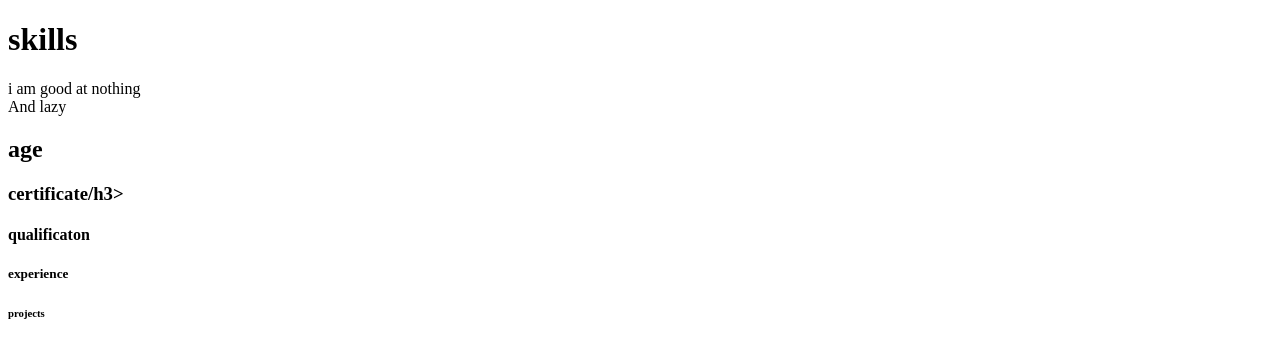
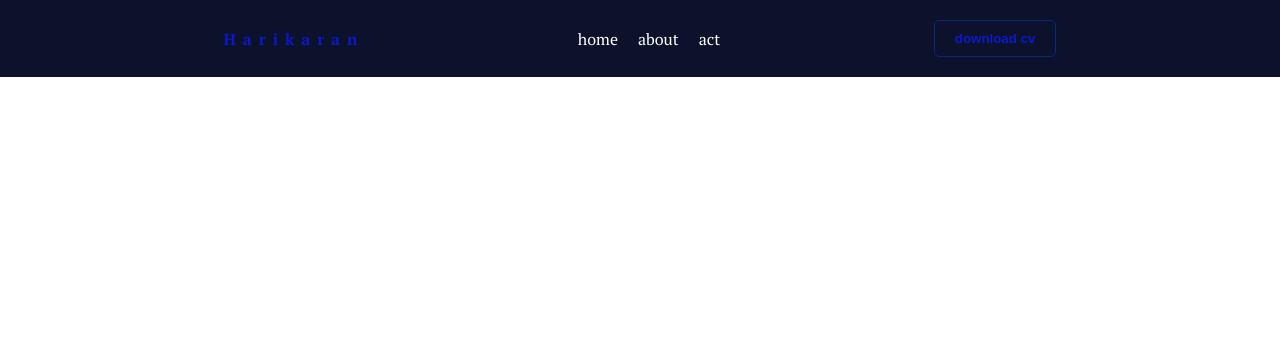
Before and after one commit to luciferhari/html-portfolio, a plain HTML site: page index.html in a window 1280 px wide. Drawn offline with Linux system fonts and the light colour scheme; a web font is replaced by a local one.

Commit message:
design:header

```diff
--- a/assets/css/style.css
+++ b/assets/css/style.css
@@ -0,0 +1,70 @@
+
+@import url('https://fonts.googleapis.com/css2?family=Jacquard+12&family=PT+Serif:ital,wght@0,400;0,700;1,400;1,700&display=swap');
+
+:root{
+    --primary-color:#0c18ce;
+    --dark-primary-color:#0c122b;
+}
+
+*{
+    margin: 0;
+    padding: 0;
+    box-sizing: border-box;
+
+}
+header{
+    background: var(--dark-primary-color);
+    padding: 20px;
+    color: rgb(190, 14, 96);
+    display: flex;
+    justify-content: space-evenly;
+    align-items:center;
+    letter-spacing: 0capitalize;
+
+}
+ul{
+    display: flex;
+    list-style: none;
+}
+
+ul li{
+    margin: 0 10px;
+}
+
+span
+{
+    color: rgb(255, 255, 251);
+}
+ul li a{
+    color:white;
+    text-decoration: none;
+
+}
+ul li a:hover{
+    color:var(--primary-color);
+}
+body{
+    font-family: "PT Serif", system-ui;
+    font-weight: 400;
+    font-style: normal;
+}
+header button{
+    padding:10px 20px;
+    background-color:var(--dark-primary-color);;
+    border-radius: 5px;
+    background-blend-mode: normal;
+    font-weight: bold;
+    border: 1px solid rgb(9, 39, 124);
+    color:var(--primary-color);
+}
+header .logo{
+    font-weight:bold;
+    color: var(--primary-color);
+    letter-spacing:7px;
+}
+
+header button:hover{
+    cursor: pointer;
+    background-color:var(--primary-color);
+    color:white;
+}
--- a/index.html
+++ b/index.html
@@ -1,18 +1,33 @@
 <!DOCTYPE html>
-<html>
-    <head>
-        <title>portfolio</title>
+<html lang="en">
+<head>
+    <meta charset="UTF-8">
+    <meta name="viewport" content="width=, initial-scale=1.0">
+    <title>portfolio</title>
+    <link rel="stylesheet" href="./assets/css/style.css">
+</head>
+<body>
+    <header>
+        <div>
+            <span class="logo">Harikaran</span>
+        </div>
+        <div>
+            <ul>
+                <li>
+                    <a href="#">home</a>
+                 </li>
+                 <li>
+                     <a href="#">about</a>
+                 </li>
+                 <li>
+                     <a href="#">act</a>
+                 </li>
+            </ul>
+        </div>
+        <div>
+            <button>download cv</button>
+        </div>
+    </header>
 
-
-    </head>
-    <body>
-        <h1>skills</h1>
-        <p>i am good at nothing <br>And lazy</p>
-        <h2>age</h2>
-        <h3>certificate/h3>
-        <h4>qualificaton</h4>
-        <h5>experience</h5>
-        <h6>projects</h6>
-
-    </body>
+</body>
 </html>
```
Also changed, not shown: about.html (+2 -1 lines).
